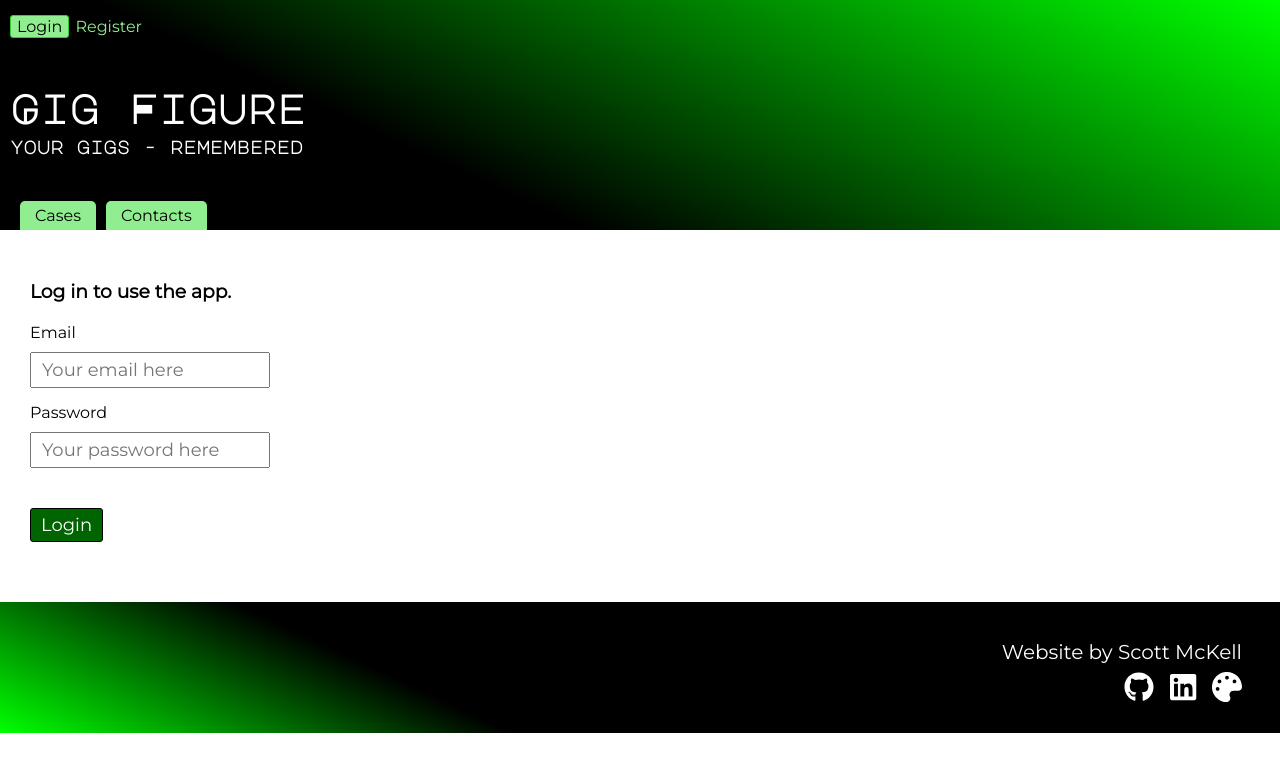
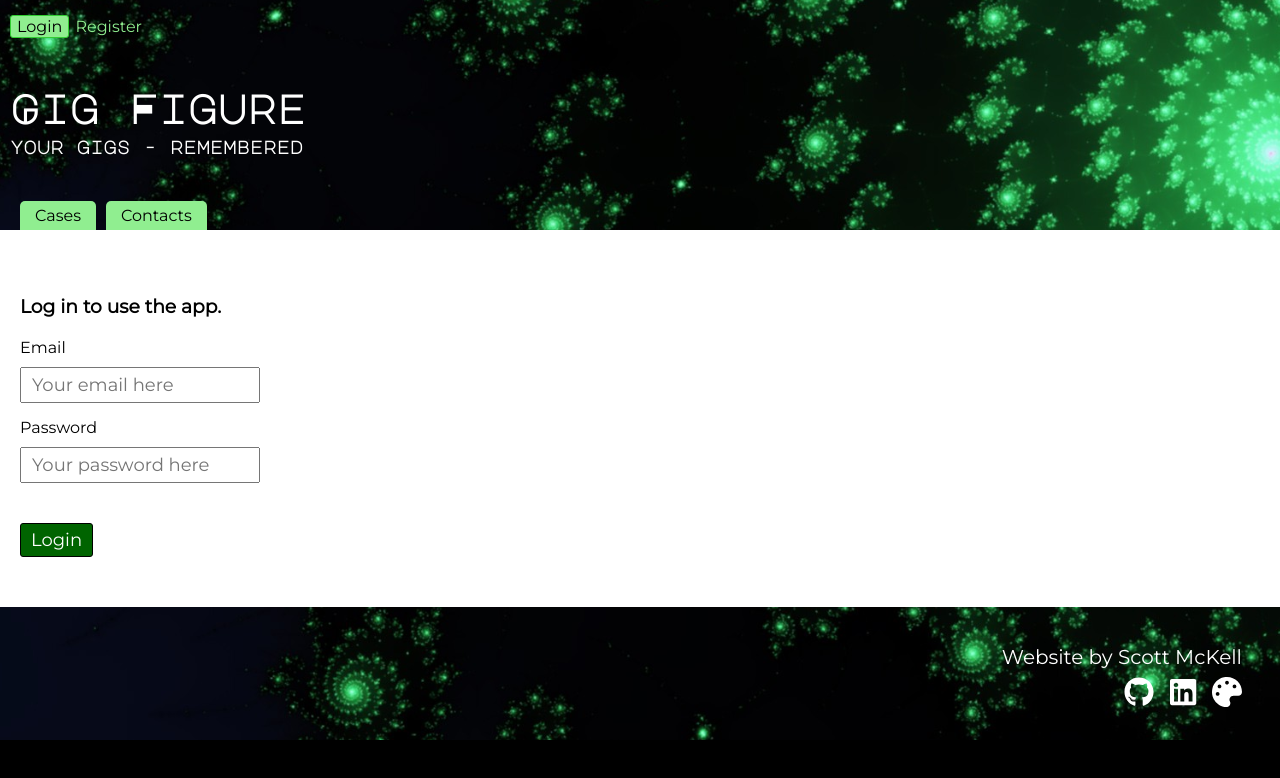
Before and after one commit to zottwickel/gigfigure-client, a React (Create React App) app: page /login in a window 1280 px wide. Shown: the top 778 px of the page. Built offline with nearby package versions, Linux system fonts and the light colour scheme.

Commit message:
add parallax

```diff
--- a/src/App.css
+++ b/src/App.css
@@ -0,0 +1,15 @@
+.wrapper {
+  height: 100vh;
+  overflow-x: hidden;
+  overflow-y: auto;
+  perspective: 2px;
+}
+
+.switch {
+  position: relative;
+}
+
+.shoe {
+  height: 200%;
+  background-color: black;
+}
--- a/src/App.js
+++ b/src/App.js
@@ -34,8 +34,9 @@ class App extends React.Component {
   }
   render() {
     return (
-      <div className="App">
+      <div className="App wrapper">
         <Nav {...this.state} />
+        <div className='switch'>
           <Switch>
             <Route
               exact path='/'
@@ -59,7 +60,9 @@ class App extends React.Component {
               render={props => <Register {...props} {...this.state} />}
             />
           </Switch>
+        </div>
         <Foot />
+        <div className='shoe'></div>
       </div>
     )
   }
--- a/src/Cases/Cases.css
+++ b/src/Cases/Cases.css
@@ -1,4 +1,8 @@
-.c_area {
+.contact_folder {
+  background-color: white;
+}
+
+c_area {
   width: 100%;
   resize: vertical;
 }
--- a/src/Foot/Foot.css
+++ b/src/Foot/Foot.css
@@ -1,9 +1,15 @@
 .footer {
-  background: rgb(0,255,0);
-  background: linear-gradient(25deg, rgba(0,255,0,1) 0%, rgba(0,0,0,1) 33%);
   padding: 30px;
   text-align: right;
+  height: 133px;
 }
+
+.bkd::after {
+  background-image: url('../images//spiral.jpg');
+  left: -500px;
+  right: -500px;
+}
+
 
 .footitem {
   color: white;
--- a/src/Foot/Foot.js
+++ b/src/Foot/Foot.js
@@ -8,7 +8,7 @@ class Foot extends React.Component {
 
   render() {
     return (
-      <footer className='footer'>
+      <footer className='footer parallax bkd'>
         <p className='footitem'>Website by Scott McKell</p>
         <a className='footitem' rel='noopener noreferrer' target="_blank" href="https://github.com/zottwickel"><FontAwesomeIcon className='icon' icon={faGithub} /></a>
         <a className='footitem' rel='noopener noreferrer' target="_blank" href="https://www.linkedin.com/in/scott-mckell/"><FontAwesomeIcon className='icon' icon={faLinkedin} /></a>
--- a/src/Home/Home.css
+++ b/src/Home/Home.css
@@ -1,6 +1,7 @@
 .h_box {
   padding: 10px 20px 100px 20px;
   background-color: white;
+  height: 100%;
 }
 
 .h_header {
--- a/src/Login-Register/Login-Register.css
+++ b/src/Login-Register/Login-Register.css
@@ -3,8 +3,11 @@
 }
 
 .lr_form {
-  margin: 10px;
+  margin: 0px;
   padding-left: 20px;
+  background-color: white;
+  padding-top: 15px;
+  margin-top: 0px;
 }
 
 .lr_text {
--- a/src/Nav/Nav.css
+++ b/src/Nav/Nav.css
@@ -1,6 +1,23 @@
 .nav_box {
-  background: rgb(0,0,0);
+  position: relative;
   padding: 5px 0 5px 0;
+}
+
+.parallax::after {
+  content: ' ';
+  position: absolute;
+  top: -200px;
+  right: 0;
+  bottom: -100vh;
+  left: -20px;
+  transform: translateZ(-1px) scale(1.5);
+  background-size: 100%;
+  z-index: -1;
+}
+
+.bkd1::after {
+  background-image: url('../images//spiral.jpg');
+  background-repeat: none;
 }
 
 .nav_title {
@@ -66,9 +83,7 @@
 }
 
 @media only screen and (min-width: 768px) {
-  .nav_box {
-    background: linear-gradient(25deg,rgba(0,0,0,1) 33%, rgba(0,255,0,1) 100%);
-  }
+
   .nav_title {
     margin-top: 50px;
   }
--- a/src/Nav/Nav.js
+++ b/src/Nav/Nav.js
@@ -17,7 +17,7 @@ export default function Nav(props) {
   return (
     <LoginContext.Consumer>
       {context => { return (
-        <div className='nav_box'>
+        <div className='nav_box parallax bkd1'>
           <nav>
             {
             context.isLoggedIn
--- a/src/index.css
+++ b/src/index.css
@@ -3,6 +3,12 @@
   font-family: 'Montserrat', sans-serif;
   text-decoration: none;
   list-style-type: none;
+}
+
+body {
+  height: 100vh;
+  background-color: black;
+  z-index: -2;
 }
 
 body, html, h4, p {
```
Lines whose indentation alone changed are shown as unchanged.
